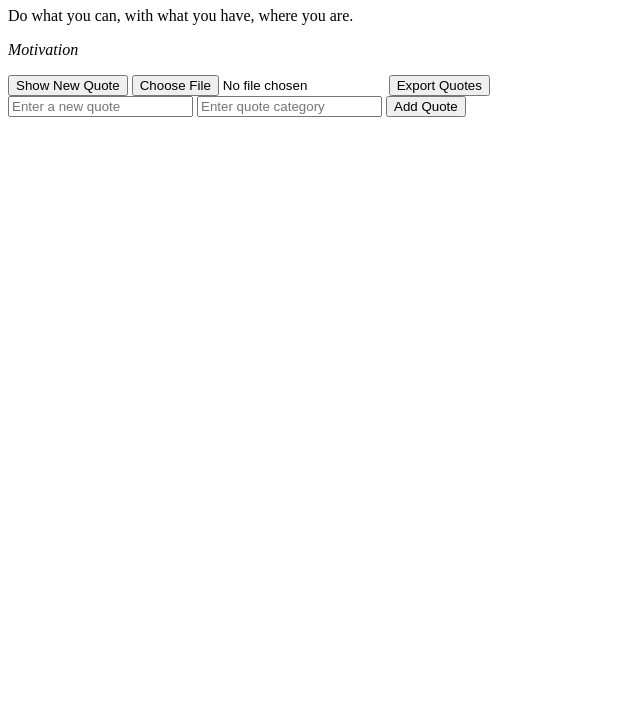
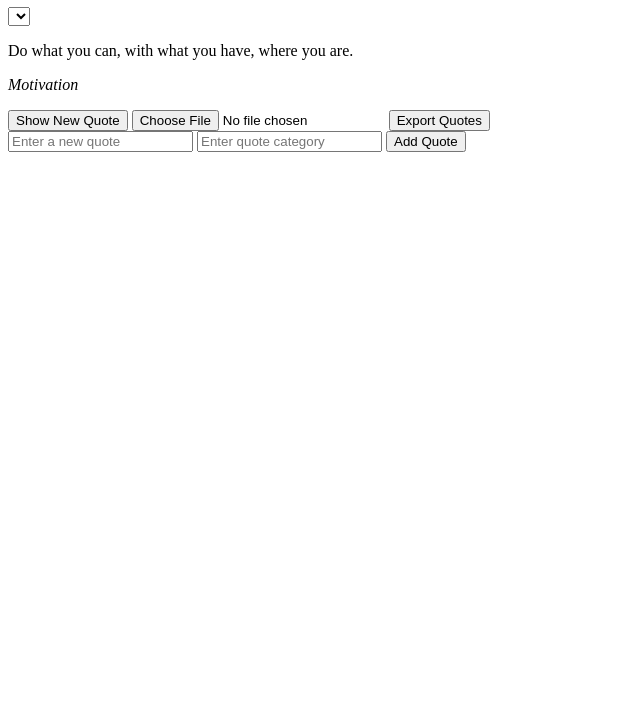
Before and after one commit to egbokasamuel/alx_fe_javascript, a plain HTML site: page dom-manipulation/index.html in a window 1280 px wide. Shown: the part 73-800 px from the top of the page, without its empty margins (0-640 px from the left). Drawn offline with Linux system fonts and the light colour scheme.

Commit message:
Include a filtering system that allows users to filter quotes

```diff
--- a/dom-manipulation/index.html
+++ b/dom-manipulation/index.html
@@ -4,9 +4,10 @@
   <meta charset="UTF-8">
   <meta name="viewport" content="width=device-width, initial-scale=1.0">
   <title>Dynamic Quote Generator</title>
-</head>
+  </head>
 <body>
   <h1>Dynamic Quote Generator</h1>
+  <select id="categoryFilter" onchange="filterQuotes()"></select>
   <div id="quoteDisplay"></div>
   <button id="newQuote">Show New Quote</button>
   <input type="file" id="importFile" accept=".json" />
--- a/dom-manipulation/script.js
+++ b/dom-manipulation/script.js
@@ -108,3 +108,18 @@ function saveQuotes() {
 document.getElementById('addQuoteButton').addEventListener('click', addQuote);
 document.getElementById('exportQuotes').addEventListener('click', exportToJsonFile);
 document.getElementById('importFile').addEventListener('change', importFromJsonFile);
+// Function to filter quotes based on selected category
+function filterQuotes() {
+    const selectedCategory = document.getElementById('categoryFilter').value;
+    const quoteDisplay = document.getElementById('quoteDisplay');
+    quoteDisplay.innerHTML = '';
+
+    const filteredQuotes = selectedCategory === 'all' ? quotes : quotes.filter(quote => quote.category === selectedCategory);
+    filteredQuotes.forEach(quote => {
+        const p = document.createElement('p');
+        p.textContent = quote.text;
+        quoteDisplay.appendChild(p);
+    });
+
+    localStorage.setItem('selectedCategory', selectedCategory);
+}
```
